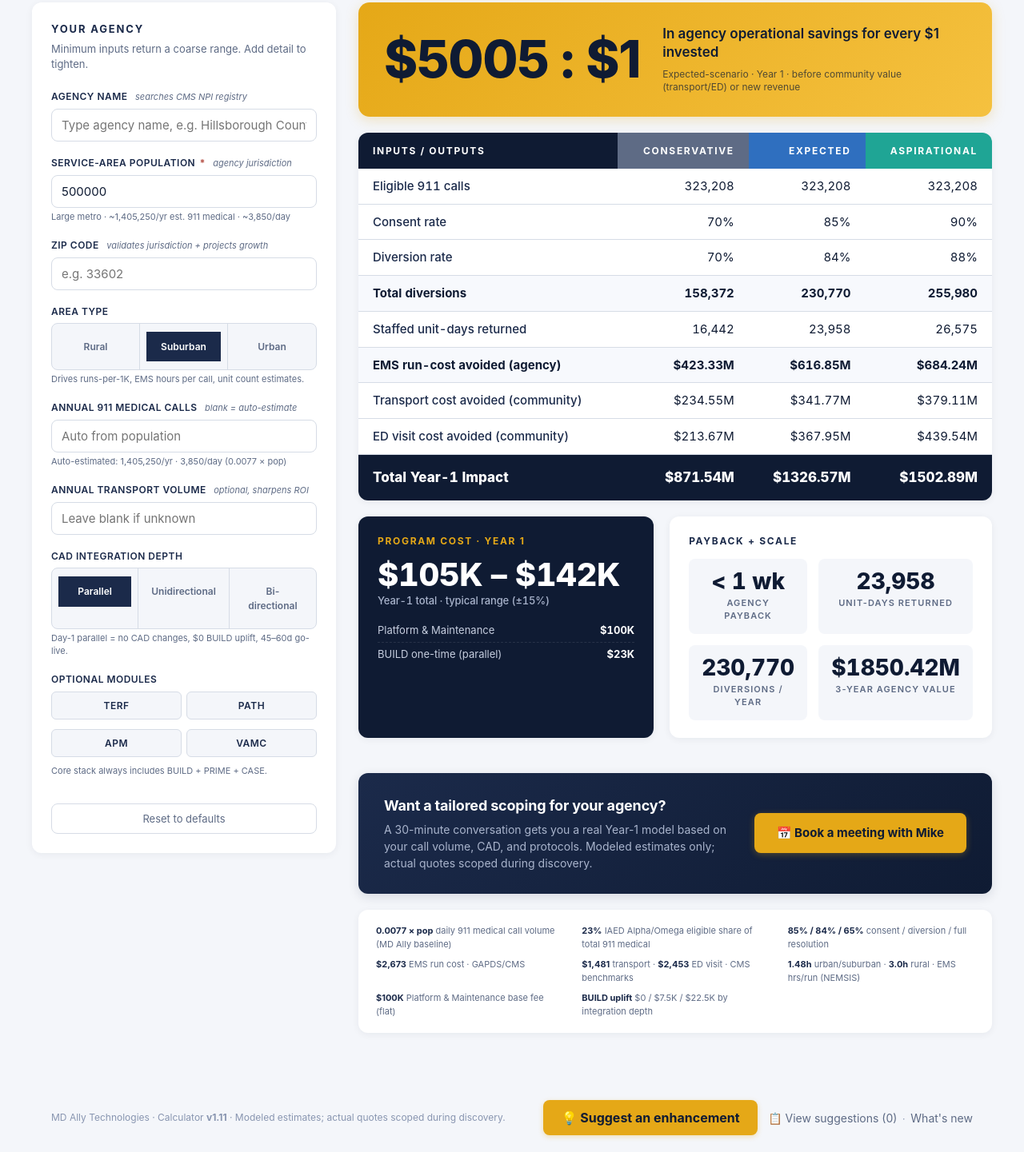
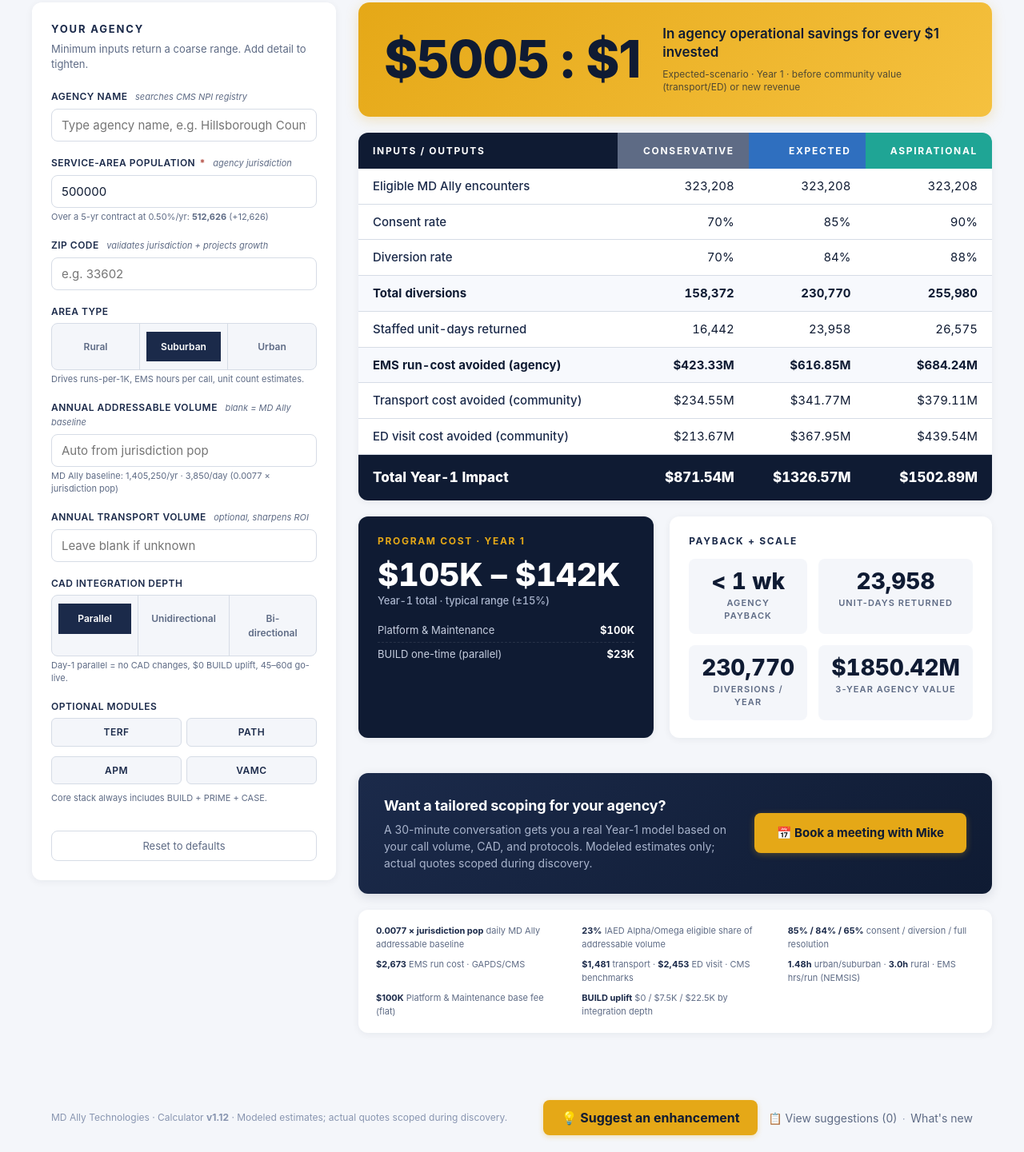
Before and after one commit to mikeg8654/ROI-Calc, a website: page index.html in a window 1280 px wide. Shown: the part 119-1560 px from the top of the page at 80% size. Drawn offline with Linux system fonts and the light colour scheme.

Commit message:
v1.12: drop '911 medical call volume' framing; relabel as MD Ally addressable baseline; pop-display 5yr projection canonical

```diff
--- a/index.html
+++ b/index.html
@@ -313,8 +313,8 @@
     </div>
 
     <div class="field">
-      <label>Annual 911 medical calls <span class="hint">blank = auto-estimate</span></label>
-      <input type="number" id="in-calls" min="0" step="100" placeholder="Auto from population">
+      <label>Annual addressable volume <span class="hint">blank = MD Ally baseline</span></label>
+      <input type="number" id="in-calls" min="0" step="100" placeholder="Auto from jurisdiction pop">
       <div class="note" id="calls-display"></div>
     </div>
 
@@ -402,8 +402,8 @@
 
     <div class="assumptions">
       <div class="grid">
-        <div><strong>0.0077 × pop</strong> daily 911 medical call volume (MD Ally baseline)</div>
-        <div><strong>23%</strong> IAED Alpha/Omega eligible share of total 911 medical</div>
+        <div><strong>0.0077 × jurisdiction pop</strong> daily MD Ally addressable baseline</div>
+        <div><strong>23%</strong> IAED Alpha/Omega eligible share of addressable volume</div>
         <div><strong>85% / 84% / 65%</strong> consent / diversion / full resolution</div>
         <div><strong>$2,673</strong> EMS run cost · GAPDS/CMS</div>
         <div><strong>$1,481</strong> transport · <strong>$2,453</strong> ED visit · CMS benchmarks</div>
@@ -418,7 +418,7 @@
 
 <footer>
   <div style="display:flex; justify-content:space-between; align-items:center; max-width:1600px; margin:0 auto; padding:0 40px; flex-wrap:wrap; gap:12px;">
-    <div>MD Ally Technologies · Calculator <strong id="ver">v1.11</strong> · Modeled estimates; actual quotes scoped during discovery.</div>
+    <div>MD Ally Technologies · Calculator <strong id="ver">v1.12</strong> · Modeled estimates; actual quotes scoped during discovery.</div>
     <div>
       <button id="btn-feedback" style="background:var(--gold); color:var(--navy-deep); border:none; padding:12px 22px; border-radius:8px; font-family:inherit; font-size:16px; font-weight:700; cursor:pointer; box-shadow:0 2px 6px rgba(229,168,23,0.3); transition:all 0.15s;">💡 Suggest an enhancement</button>
       &nbsp;&nbsp;
@@ -430,6 +430,7 @@
   <div id="changelog-box" style="display:none; max-width:800px; margin:16px auto 0; background:var(--white); border:1px solid var(--rule); border-radius:8px; padding:16px 20px; text-align:left; font-size:12px; color:var(--muted); line-height:1.6;">
     <strong style="color:var(--navy); font-size:13px;">Changelog</strong>
     <ul style="margin:8px 0 0 18px;">
+      <li><strong>v1.12</strong> (2026-04-29) · Removed "911 medical call volume" framing. 0.0077 × jurisdiction pop is now labeled "MD Ally daily addressable baseline." Cost stays decoupled from volume (since v1.6).</li>
       <li><strong>v1.11</strong> (2026-04-29) · Agency-name typeahead via CMS NPI Registry (filtered to EMS/fire/public-safety taxonomies). Selecting a match auto-fills the ZIP and opens a "Verify jurisdiction" Google search link. No NPI hit → direct Google search fallback.</li>
       <li><strong>v1.10</strong> (2026-04-29) · Population now agency-jurisdiction (manual). ZIP code becomes a validator: shows reference county pop, Census growth trend, and 5-year contract projection. ZIP density still auto-classifies area type. Agency-name lookup planned next.</li>
       <li><strong>v1.9</strong> (2026-04-29) · One-click branded PDF download replaces browser print. Filename includes agency + date. Includes branded header, inputs summary, results, disclaimer + booking link footer.</li>
@@ -740,8 +741,8 @@ updateSuggestionCount();
 <script>
 // ========== CONSTANTS (from Impact Calculator + Price Book) ==========
 const C = {
-  daily_call_factor: 0.0077,         // 0.0077 × pop = daily 911 medical call volume (MD Ally baseline)
-  iaed_eligible_pct: 0.23,           // IAED Alpha+Omega of total 911 medical calls
+  daily_call_factor: 0.0077,         // 0.0077 × jurisdiction pop = daily MD Ally addressable baseline (NOT raw 911 call volume)
+  iaed_eligible_pct: 0.23,           // IAED Alpha+Omega eligible share of addressable volume
   days_per_year: 365,
   cost_per_ems_run: 2673,
   cost_per_transport: 1481,
@@ -827,27 +828,20 @@ function calculate() {
   const depth = getDepth();
   const modules = getModules();
 
-  // Auto-estimate total 911 medical calls if not provided
-  // Formula (MD Ally baseline): daily calls = 0.0077 × pop; annual = daily × 365
+  // Auto-baseline: 0.0077 × jurisdiction pop per day (not raw 911 call volume; this is the MD Ally addressable baseline used to size eligibility downstream).
   const dailyCalls = pop * C.daily_call_factor;
   const estTotalCalls = dailyCalls * C.days_per_year;
   const totalCalls = userCalls || estTotalCalls;
   $('calls-display').textContent = userCalls
     ? `Using entered value: ${fmtNum(totalCalls)}/yr (${fmtNum(totalCalls/365)}/day)`
-    : `Auto-estimated: ${fmtNum(estTotalCalls)}/yr · ${fmtNum(dailyCalls)}/day (0.0077 × pop)`;
+    : `MD Ally baseline: ${fmtNum(estTotalCalls)}/yr · ${fmtNum(dailyCalls)}/day (0.0077 × jurisdiction pop)`;
 
-  // Eligible calls = IAED Alpha/Omega share of total 911 medical calls
+  // Eligible volume = IAED Alpha/Omega share of addressable baseline
   const eligibleCalls = totalCalls * C.iaed_eligible_pct;
 
-  // Pop display
-  if (pop) {
-    let popLabel = 'Mid-size';
-    if (pop < 100000) popLabel = 'Small rural/suburban';
-    else if (pop < 500000) popLabel = 'Mid-size county';
-    else if (pop < 1500000) popLabel = 'Large metro';
-    else popLabel = 'Major metro';
-    $('pop-display').textContent = popLabel + ` · ~${fmtNum(estTotalCalls)}/yr est. 911 medical · ~${fmtNum(dailyCalls)}/day`;
-  }
+  // Pop-display 5-yr projection is owned by updatePopProjection() (called on input + init).
+  // Refresh it here so the projection updates whenever the population field changes via calc.
+  updatePopProjection();
 
   // Depth note
   const depthNotes = {
@@ -885,7 +879,7 @@ function calculate() {
   const cons = scenResults.Conservative, exp = scenResults.Expected, asp = scenResults.Aspirational;
 
   const rowData = [
-    { label:'Eligible 911 calls', cons:fmtNum(eligibleCalls), exp:fmtNum(eligibleCalls), asp:fmtNum(eligibleCalls) },
+    { label:'Eligible MD Ally encounters', cons:fmtNum(eligibleCalls), exp:fmtNum(eligibleCalls), asp:fmtNum(eligibleCalls) },
     { label:'Consent rate',       cons:'70%', exp:'85%', asp:'90%' },
     { label:'Diversion rate',     cons:'70%', exp:'84%', asp:'88%' },
     { label:'Total diversions', accent:true, cons:fmtNum(cons.diversions), exp:fmtNum(exp.diversions), asp:fmtNum(asp.diversions) },
--- a/package.json
+++ b/package.json
@@ -1,6 +1,6 @@
 {
   "name": "mdally-roi-calc",
-  "version": "1.11.0",
+  "version": "1.12.0",
   "private": true,
   "description": "MD Ally ROI Calculator. Single-page tool for live prospect ROI modeling.",
   "scripts": {
```
